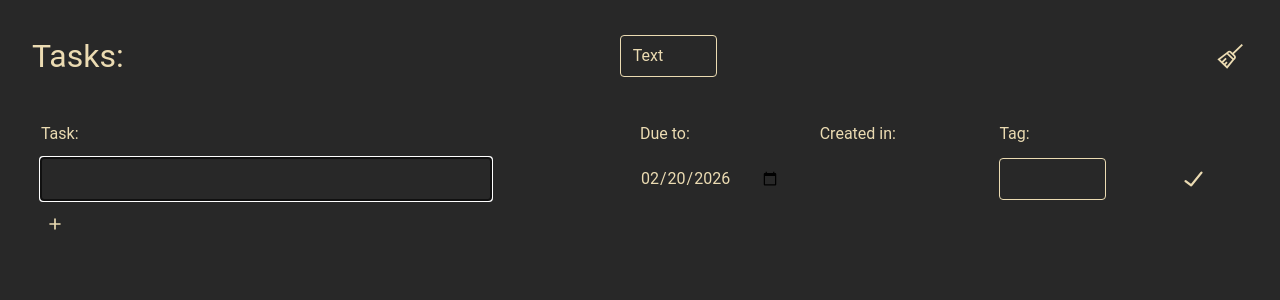
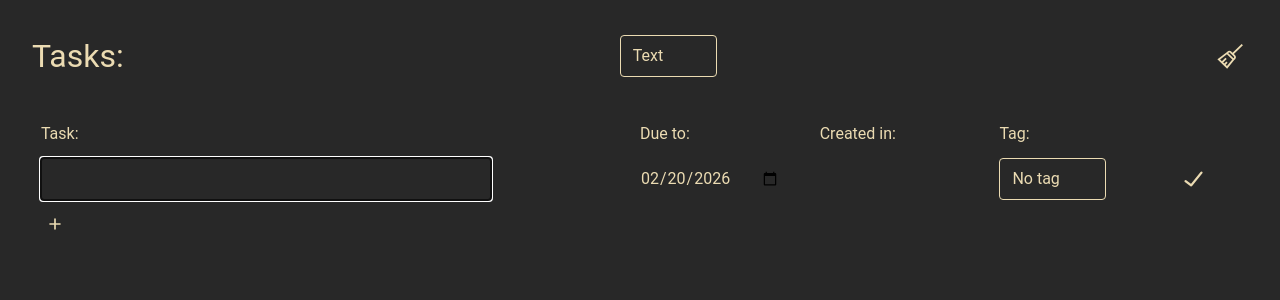
Before and after one commit to FedeBrus/TauriTodo, a Vue app: page / in a window 1280 px wide. Both pictures are taken after a click on the item 640 px from the left and 179 px from the top of the page. Shown: the top 300 px of the page. Built offline with nearby package versions, Linux system fonts and the light colour scheme.

Commit message:
can edit tags now

```diff
--- a/src/components/SelectTag.vue
+++ b/src/components/SelectTag.vue
@@ -7,7 +7,7 @@ defineExpose({ tag });
 </script>
 
 <template>
-    <select v-model="sortingMethod">
+    <select v-model="tag">
         <option value="NoTag">No tag</option>
         <option value="Work">Work</option>
         <option value="Study">Study</option>
--- a/src/components/Task.vue
+++ b/src/components/Task.vue
@@ -1,6 +1,7 @@
 <script setup>
 import { invoke } from "@tauri-apps/api/core";
 import { nextTick, ref, onMounted, onUnmounted, watch } from "vue";
+import SelectTag from "./SelectTag.vue";
 
 const props = defineProps([
     "task_text",
@@ -15,6 +16,7 @@ const taskContainer = ref(null);
 
 const taskInput = ref(null);
 const expirationInput = ref(null);
+const tagInput = ref(null);
 
 function statusToBoolean(status) {
     if (status == "Done") {
@@ -42,6 +44,7 @@ async function saveEdit() {
         id: props.task_id,
         text: taskInput.value.value,
         expiration: expirationInput.value.value,
+        tag: tagInput.value.tag,
     }).catch((e) => console.log(e));
     isEditing.value = false;
 }
@@ -93,7 +96,10 @@ function handleClickOutside(event) {
             </label>
             <input type="date" :value="props.task_date" disabled="true" />
             <div>
-                {{ props.task_tag }}
+                <SelectTag v-if="isEditing" ref="tagInput" />
+                <span v-else>
+                    {{ props.task_tag }}
+                </span>
             </div>
             <div class="task-control">
                 <button
```
